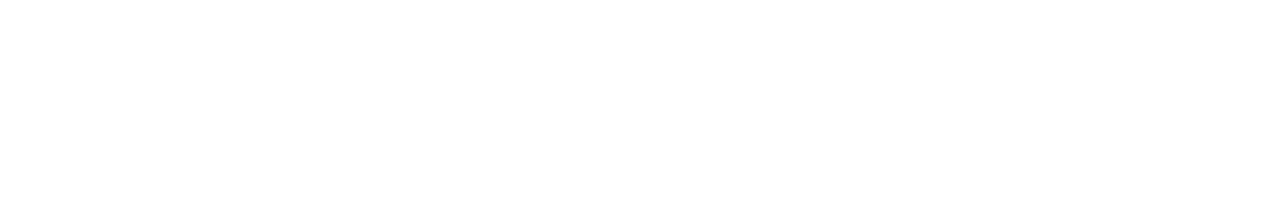
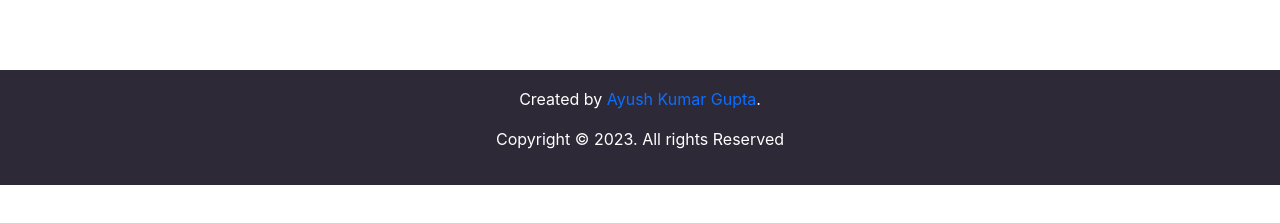
Before and after one commit to Ayush0202/Wordsync, a React (Create React App) app in the folder client/: page /docs/dashboard in a window 1280 px wide. Shown: the part 387-610 px from the top of the page. Built offline with nearby package versions, Linux system fonts and the light colour scheme; no server answers; the HTML template or start-up script is replaced by a standard one.

Commit message:
minor change

```diff
--- a/client/src/components/Dashboard/Dashboard.css
+++ b/client/src/components/Dashboard/Dashboard.css
@@ -3,3 +3,7 @@
     text-align: center;
     margin: 40px;
 }
+
+.dashboard-container {
+    margin-bottom: 100px
+}
--- a/client/src/components/Dashboard/Dashboard.js
+++ b/client/src/components/Dashboard/Dashboard.js
@@ -1,6 +1,8 @@
 import React from "react";
+
 import DashboardTable from "./DashboardTable";
 import Header from "../Header/Header";
+import Footer from '../Footer/Footer'
 import './Dashboard.css'
 const Dashboard = () => {
     return (
@@ -10,6 +12,7 @@
                 <h1 className='dashboard-heading'>Your Documents</h1>
                 <DashboardTable />
             </div>
+            <Footer />
 
         </>
     )
```
